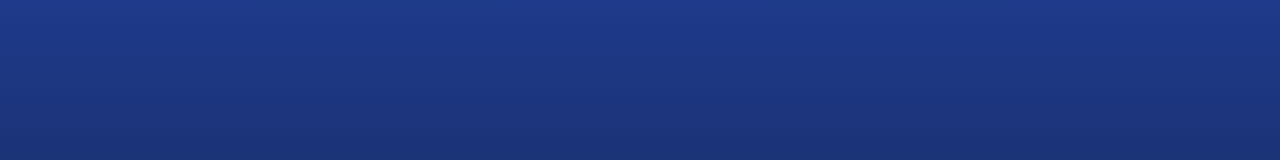
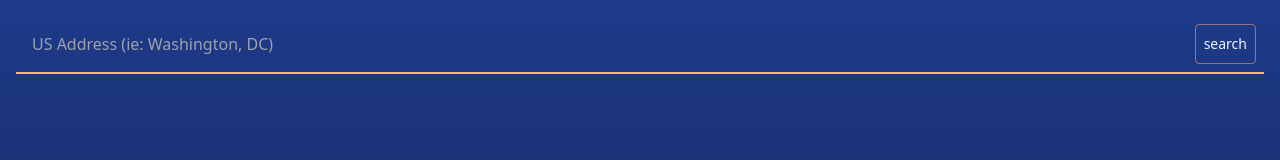
Before and after one commit to euthiago/demo-react-tailwind, a React (Vite) app: page / in a window 1280 px wide. Shown: the top 160 px of the page. Built offline with nearby package versions, Linux system fonts and the light colour scheme; no server answers.

Commit message:
setting up the search component

```diff
--- a/src/App.tsx
+++ b/src/App.tsx
@@ -6,6 +6,7 @@ import DayHours from './DayHours'
 import Hero from './Hero'
 import StoreContext, { initialContext } from './lib/context'
 import tempRange from './lib/tempRange'
+import Search from './Search'
 import { Store } from './vite-env'
 import Week from './Week'
 
@@ -62,6 +63,7 @@ function App() {
 		<StoreContext.Provider value={ store } >
 			<div className="p-4 gap-4 bg-slate-900 bg-gradient-to-b to-slate-900 from-blue-900 w-full min-h-full flex flex-col text-blue-50">
 
+				<Search />
 				<Hero className='grow' geoLocation={store.geoLocation} hour={ store.hours.length > 0 ? store.hours[0] : undefined } />
 				<DayHours hours={store.hours} fetchHour={store.fetchHour} />
 				<Week />
--- a/src/DayWeather.tsx
+++ b/src/DayWeather.tsx
@@ -15,19 +15,26 @@ const valueOrNow = (value:number) => {
 }
 
 // mix of props, context props, destructuring and default values example
+// demonstrating a complex flex+css scenario
+// if tailwindcss had first class support for grid template areas
+// this would be significantly simplified (without plugins)
 export default ({ day }:{ day:Day } ) => {
 
 	const { temperatureRange={ min:day.temperatureMin, max:day.temperatureMax } } = useContext<Store>(StoreContext)
 
-	return	<div className="p-1 flex gap-2 items-center pt-2">
+	return	<div className="p-1 flex gap-2 items-center pt-2 w-full">
 		<div className="font-bold text-center w-[50px]">
 			{ valueOrNow(day.number) }
 		</div>
-		<div className="flex flex-col grow gap-1 text-sm">
+		<div className="flex flex-col gap-1 text-sm" style={{width:"calc(100% - 50px)"}}>
 
-			<div className="flex">
+			<div className="flex gap-2 ">
 				<div>{ day.temperatureMin }°F</div>
-				<div className="text-sm text-center grow text-ellipsis overflow-hidden">{ day.shortForecast }</div>
+				<div className="flex-1 text-sm text-center min-w-0 ">
+					<div className="whitespace-nowrap text-ellipsis overflow-hidden" >
+						{ day.shortForecast }
+					</div>
+				</div>
 				<div>{ day.temperatureMax }°F</div>
 			</div>
 			<div className="w-full pt-1">
--- a/src/RelativeTempBar.tsx
+++ b/src/RelativeTempBar.tsx
@@ -23,7 +23,7 @@ export default ({ min, max, temperatureRange }:RelativeTempProps) =>{
 
 	return <div className="flex relative w-full">
 		<div className="absolute bottom-0 left-0 rounded-lg h-2 bg-white bg-opacity-25 w-full"></div>
-		<div className="absolute bottom-0 left-0 rounded-lg h-2 bg-orange-600 bg-opacity" style={{ width, marginLeft }}></div>
+		<div className="absolute bottom-0 left-0 rounded-lg h-2 bg-orange-400 bg-opacity" style={{ width, marginLeft }}></div>
 	</div>
 
 }
--- /dev/null
+++ b/src/Search.tsx
@@ -0,0 +1,59 @@
+import { SyntheticEvent, useContext, useEffect, useRef, useState } from "react"
+import searchGeoLocation from "./api/searchGeoLocation"
+import StoreContext from "./lib/context"
+import { Store } from "./vite-env"
+
+export default () => {
+
+	const form = useRef(null)
+	const input = useRef(null)
+	const [ loading, setLoading ] = useState<boolean>(false)
+	const [ error, setError ] = useState<string>("")
+	const { geoLocation, setStore } = useContext<Store>(StoreContext)
+
+	const onSubmit = async (e:SyntheticEvent) => {
+
+		e.preventDefault()
+		e.stopPropagation()
+		if(input.current && !loading){
+			console.log("okok")
+			const ipt = input.current as HTMLInputElement
+			setLoading(true)
+			setError("")
+			try{
+				let geoLocation = await searchGeoLocation(ipt.value)
+				console.log("chegou aqui")
+				console.log(geoLocation)
+				setStore(store => {
+					console.log("setting geo location", geoLocation)
+					return {
+						...store,
+						geoLocation
+					}
+				})
+			}catch(e){
+				console.log("aqui aqui aqui")
+				setError("Invalid US Address or Network Error")
+			}finally{
+				console.log("finally")
+				setLoading(false)
+				setError("")
+			}
+		}
+
+	}
+
+	useEffect(() => {})
+
+	return <div>
+		<div className='p-2 border-b-2 border-orange-300 w-full'>
+			<form ref={form} onSubmit={onSubmit} className="w-full flex">
+				<input ref={input} disabled={loading}  className="grow bg-transparent p-2 outline-none min-w-0" type="text" placeholder='US Address (ie: Washington, DC)'></input>
+				<button disabled={loading} type="submit" className="disabled:opacity-70 text-sm hover:text-orange-300 rounded border-[1px] p-2 border-orange-300 hover:border-opacity-100 active:border-opacity-100 focus:border-opacity-100 border-opacity-50"  >{ loading ? "loading" : "search"}</button>
+			</form>
+
+		</div>
+		{ error && <div className="p-2 text-red-300 w-full text-center">{ error }</div>}
+
+	</div>
+}
--- a/src/api/searchGeoLocation.ts
+++ b/src/api/searchGeoLocation.ts
@@ -10,9 +10,12 @@ export default async (prompt:string):Promise<GeoLocation> => {
 
 	try {
 		const url = URL+prompt+URL_SULFIX
-		const result = await fetch(url)
+		const result = await fetch(url, { mode: 'no-cors'})
 		let expected:ExpectedGeoLocationResult = await result.json()
+		console.log("we...", expected)
 		if(expected.result.addresses.length > 0){
+
+			console.log("okok  1")
 			let addr = expected.result.addresses[0]
 			return {
 				latitude: addr.coordinates.y,
@@ -21,6 +24,7 @@ export default async (prompt:string):Promise<GeoLocation> => {
 				state: addr.addressComponents.state,
 			}
 		}
+		console.log("okok")
 		return Promise.reject("Location not found")
 	}catch(e){
 		return Promise.reject("Error fetching the GeoLocation")
```
